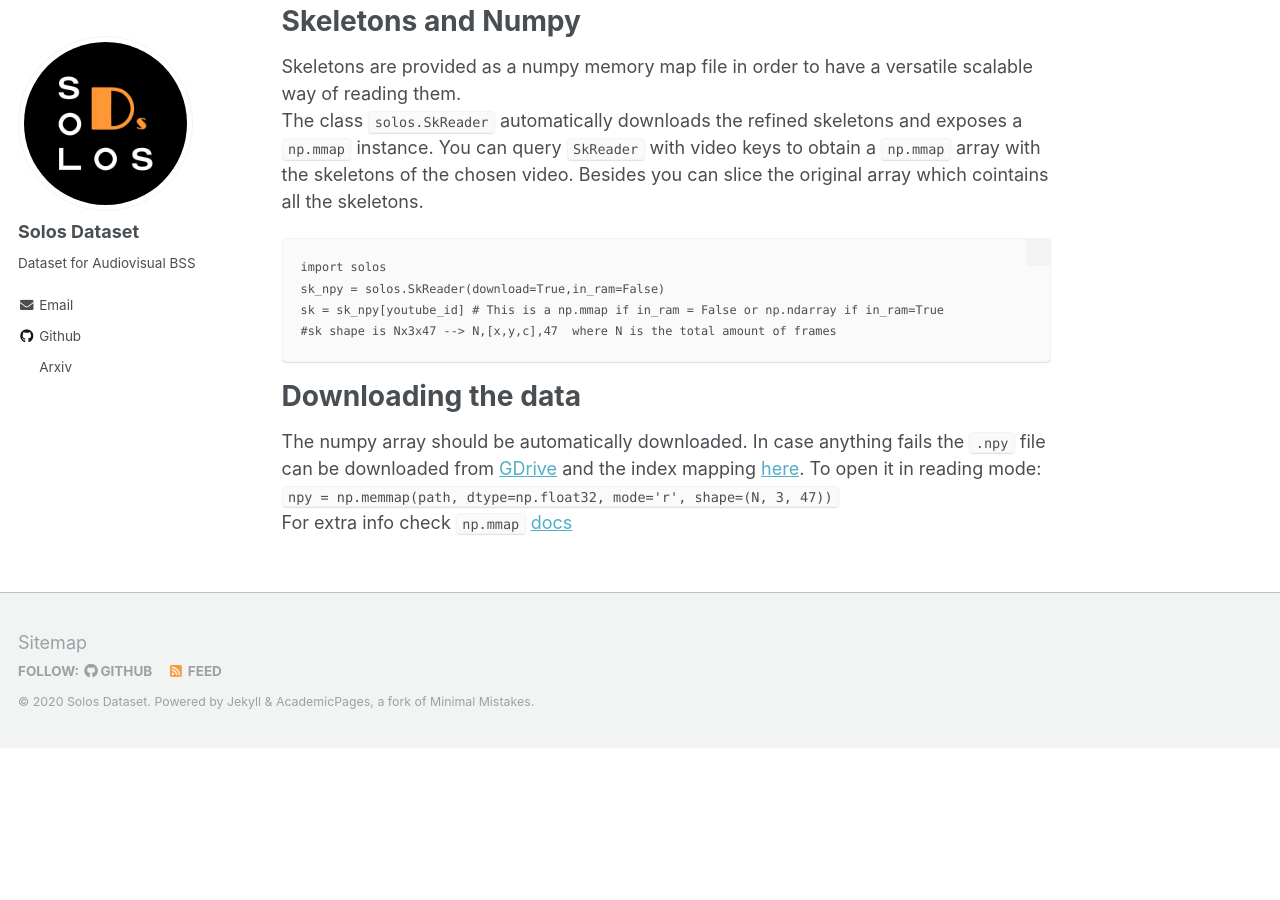
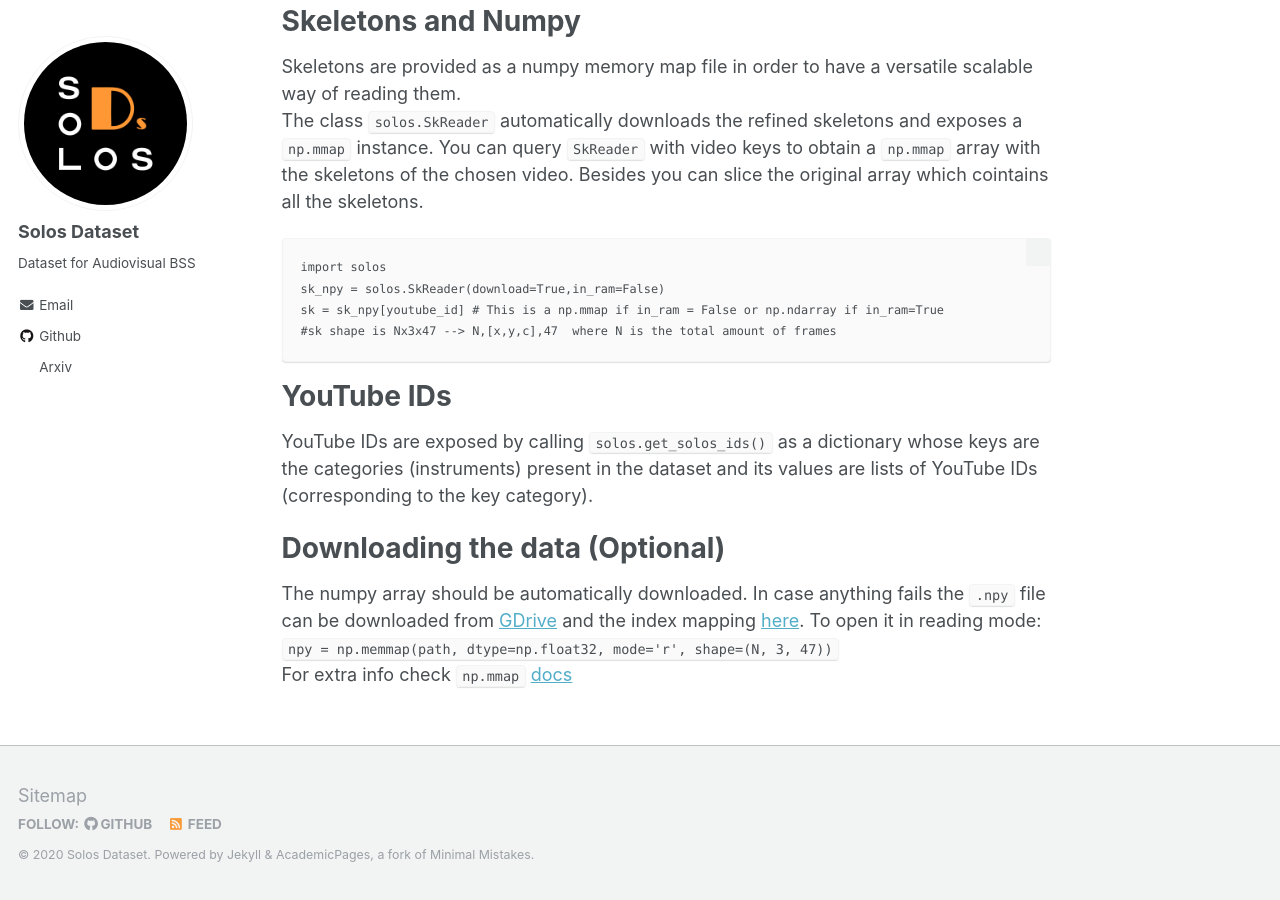
Before and after one commit to JuanFMontesinos/Solos, a Jekyll site: the page built from _pages/python.md, in a window 1280 px wide and 900 px high, scrolled down 869 px. Built offline with Jekyll 4.4.1, drawn with Linux system fonts in a browser that asks for light colours; before the commit the page ends 1617 px from its top, so only the background shows below that.

Commit message:
Update python.md

````diff
--- a/_pages/python.md
+++ b/_pages/python.md
@@ -39,8 +39,9 @@ sk_npy = solos.SkReader(download=True,in_ram=False)
 sk = sk_npy[youtube_id] # This is a np.mmap if in_ram = False or np.ndarray if in_ram=True
 #sk shape is Nx3x47 --> N,[x,y,c],47  where N is the total amount of frames
 ```
-
-# Downloading the data
+# YouTube IDs
+YouTube IDs are exposed by calling `solos.get_solos_ids()` as a dictionary whose keys are the categories (instruments) present in the dataset and its values are lists of YouTube IDs (corresponding to the key category).
+# Downloading the data (Optional)
 The numpy array should be automatically downloaded. In case anything fails the `.npy` file can be downloaded from [GDrive](https://drive.google.com/file/d/1QRn7KMoJVD342VjpxsQh_uyQPhH2859B/view?usp=sharing) and the index mapping [here](https://drive.google.com/file/d/1vkVDWDcChYaiVjp0PmOgQgZdLIYbWeaV/view?usp=sharing).
 To open it in reading mode:
 `npy = np.memmap(path, dtype=np.float32, mode='r', shape=(N, 3, 47))`
````
